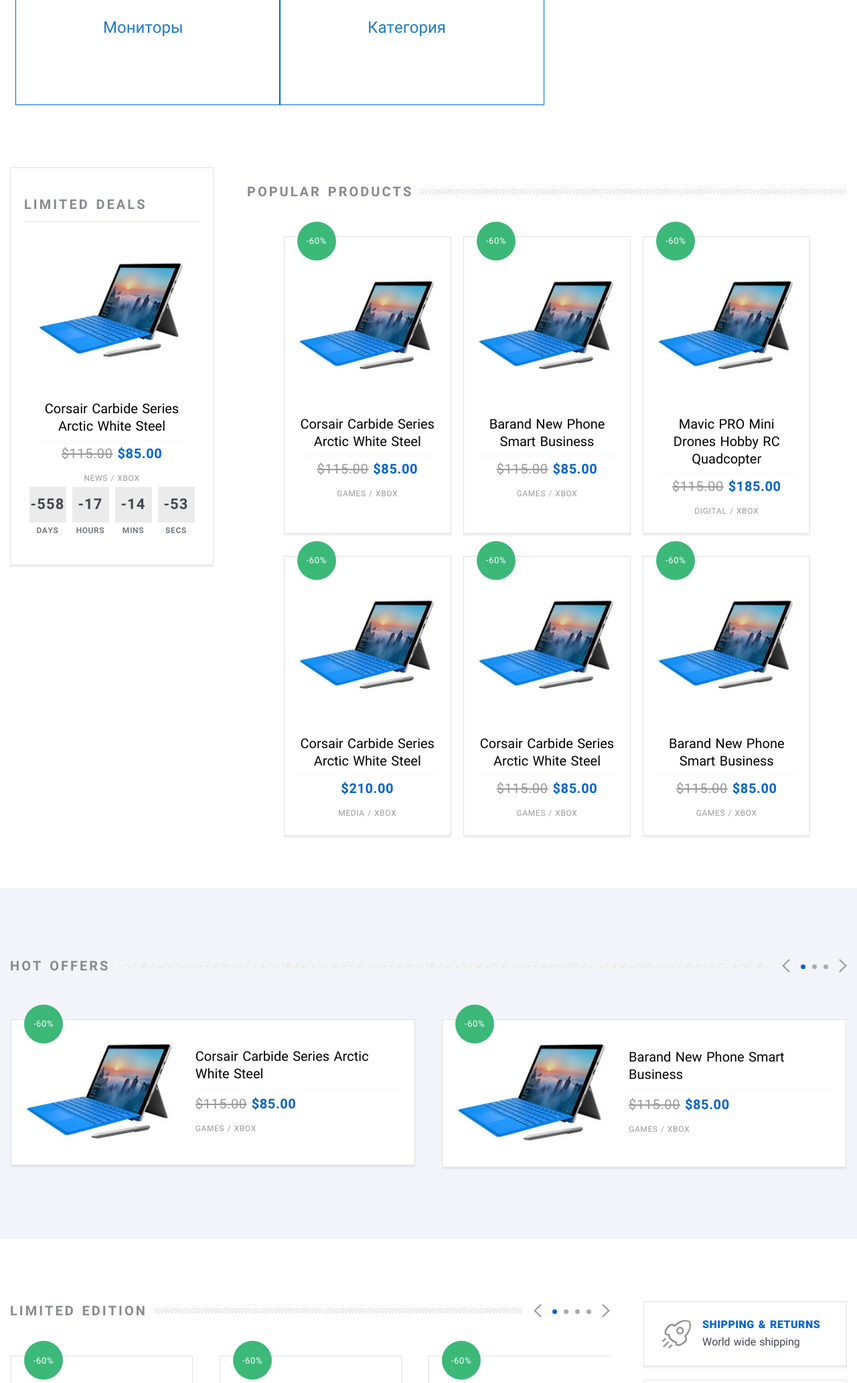
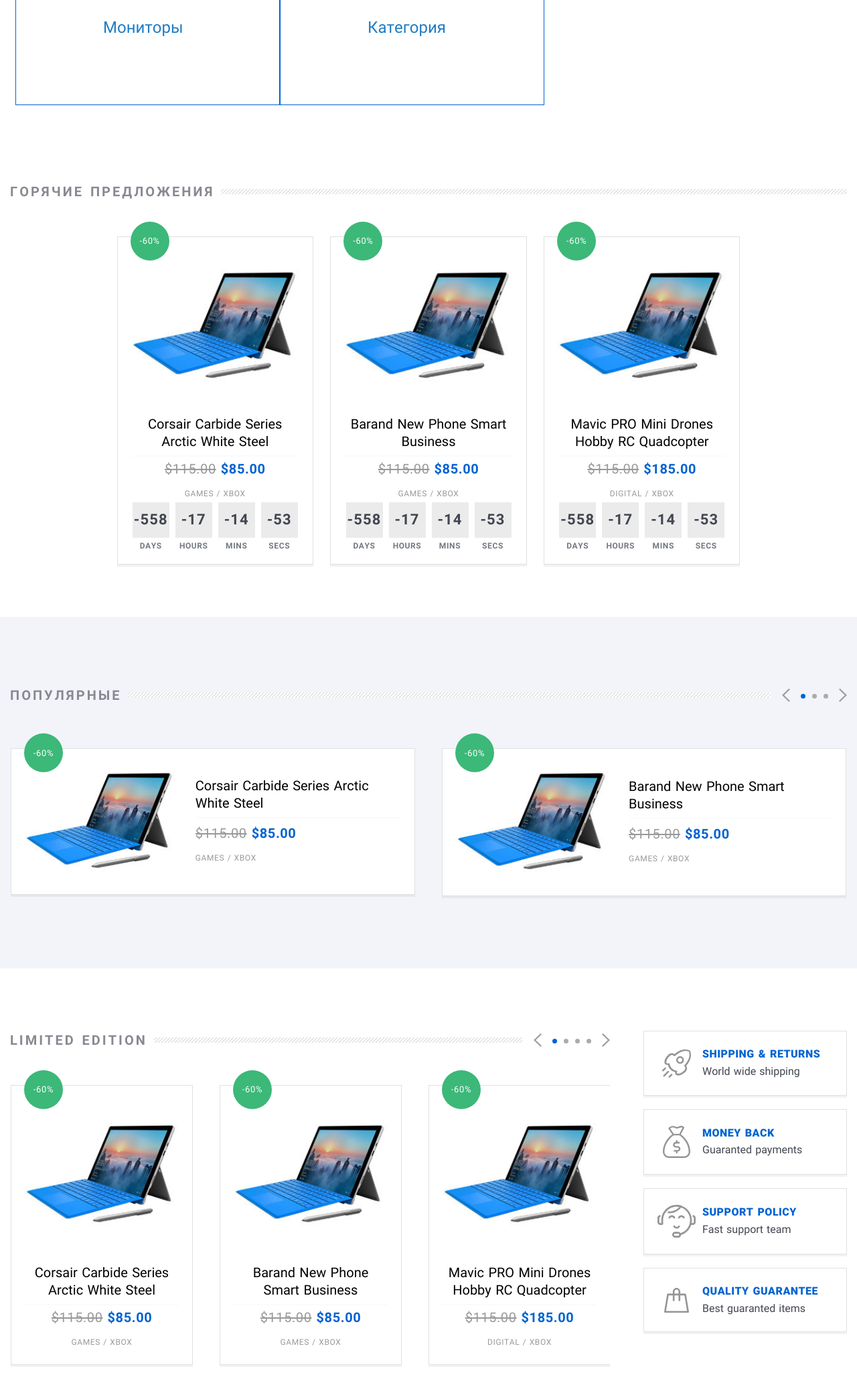
Before and after one commit to chegodaevvl/online_shop, a Django app: template online_shop/templates/django-frontend/index.html in a window 1280 px wide. Shown: the part 2118-4183 px from the top of the page at 67% size. Run offline with Django 3.2, Linux system fonts and the light colour scheme; the template is opened without the code that fills it, so the values that code supplies are empty.

Commit message:
hot offers section editted

```diff
--- a/online_shop/templates/django-frontend/index.html
+++ b/online_shop/templates/django-frontend/index.html
@@ -251,14 +251,14 @@
         </div>
       </div>
     </div>
-    <div class="Section Section_column Section_columnLeft Section_columnDesktop">
+    <div class="Section Section_column Section_columnDesktop">
       <div class="wrap">
-        <div class="Section-column">
-          <div class="Section-columnSection Section-columnSection_mark">
-            <header class="Section-columnHeader">
-              <strong class="Section-columnTitle">Limited Deals
-              </strong>
-            </header>
+        <div class="Section-content">
+          <header class="Section-header">
+            <h2 class="Section-title">Горячие предложения
+            </h2>
+          </header>
+          <div class="Cards">
             <div class="Card"><a class="Card-picture" href="#"><img src="assets/img/content/home/card.jpg" alt="card.jpg"/></a>
               <div class="Card-content">
                 <strong class="Card-title"><a href="#">Corsair Carbide Series Arctic White Steel</a>
@@ -266,7 +266,9 @@
                 <div class="Card-description">
                   <div class="Card-cost"><span class="Card-priceOld">$115.00</span><span class="Card-price">$85.00</span>
                   </div>
-                  <div class="Card-category">News / xbox
+                  <div class="Card-category">Games / xbox
+                  </div>
+                  <div class="Card-hover"><a class="Card-btn" href="#"><img src="assets/img/icons/card/bookmark.svg" alt="bookmark.svg"/></a><a class="Card-btn" href="#"><img src="assets/img/icons/card/cart.svg" alt="cart.svg"/></a><a class="Card-btn" href="compare.html"><img src="assets/img/icons/card/change.svg" alt="change.svg"/></a>
                   </div>
                 </div>
                 <div class="CountDown" data-date="31.09.2020 03:59">
@@ -296,28 +298,6 @@
                   </div>
                 </div>
               </div>
-            </div>
-          </div>
-        </div>
-        <div class="Section-content">
-          <header class="Section-header">
-            <h2 class="Section-title">Popular Products
-            </h2>
-          </header>
-          <div class="Cards">
-            <div class="Card"><a class="Card-picture" href="#"><img src="assets/img/content/home/card.jpg" alt="card.jpg"/></a>
-              <div class="Card-content">
-                <strong class="Card-title"><a href="#">Corsair Carbide Series Arctic White Steel</a>
-                </strong>
-                <div class="Card-description">
-                  <div class="Card-cost"><span class="Card-priceOld">$115.00</span><span class="Card-price">$85.00</span>
-                  </div>
-                  <div class="Card-category">Games / xbox
-                  </div>
-                  <div class="Card-hover"><a class="Card-btn" href="#"><img src="assets/img/icons/card/bookmark.svg" alt="bookmark.svg"/></a><a class="Card-btn" href="#"><img src="assets/img/icons/card/cart.svg" alt="cart.svg"/></a><a class="Card-btn" href="compare.html"><img src="assets/img/icons/card/change.svg" alt="change.svg"/></a>
-                  </div>
-                </div>
-              </div>
               <div class="Card-sale">-60%
               </div>
             </div>
@@ -331,6 +311,32 @@
                   <div class="Card-category">Games / xbox
                   </div>
                   <div class="Card-hover"><a class="Card-btn" href="#"><img src="assets/img/icons/card/bookmark.svg" alt="bookmark.svg"/></a><a class="Card-btn" href="#"><img src="assets/img/icons/card/cart.svg" alt="cart.svg"/></a><a class="Card-btn" href="compare.html"><img src="assets/img/icons/card/change.svg" alt="change.svg"/></a>
+                  </div>
+                </div>
+                <div class="CountDown" data-date="31.09.2020 03:59">
+                  <div class="CountDown-block">
+                    <div class="CountDown-wrap">
+                      <div class="CountDown-days">
+                      </div><span class="CountDown-label">days</span>
+                    </div>
+                  </div>
+                  <div class="CountDown-block">
+                    <div class="CountDown-wrap">
+                      <div class="CountDown-hours">
+                      </div><span class="CountDown-label">hours</span>
+                    </div>
+                  </div>
+                  <div class="CountDown-block">
+                    <div class="CountDown-wrap">
+                      <div class="CountDown-minutes">
+                      </div><span class="CountDown-label">mins</span>
+                    </div>
+                  </div>
+                  <div class="CountDown-block">
+                    <div class="CountDown-wrap">
+                      <div class="CountDown-secs">
+                      </div><span class="CountDown-label">secs</span>
+                    </div>
                   </div>
                 </div>
               </div>
@@ -349,90 +355,37 @@
                   <div class="Card-hover"><a class="Card-btn" href="#"><img src="assets/img/icons/card/bookmark.svg" alt="bookmark.svg"/></a><a class="Card-btn" href="#"><img src="assets/img/icons/card/cart.svg" alt="cart.svg"/></a><a class="Card-btn" href="compare.html"><img src="assets/img/icons/card/change.svg" alt="change.svg"/></a>
                   </div>
                 </div>
-              </div>
-              <div class="Card-sale">-60%
-              </div>
-            </div>
-            <div class="Card"><a class="Card-picture" href="#"><img src="assets/img/content/home/card.jpg" alt="card.jpg"/></a>
-              <div class="Card-content">
-                <strong class="Card-title"><a href="#">Corsair Carbide Series Arctic White Steel</a>
-                </strong>
-                <div class="Card-description">
-                  <div class="Card-cost"><span class="Card-price">$210.00</span>
+                <div class="CountDown" data-date="31.09.2020 03:59">
+                  <div class="CountDown-block">
+                    <div class="CountDown-wrap">
+                      <div class="CountDown-days">
+                      </div><span class="CountDown-label">days</span>
+                    </div>
                   </div>
-                  <div class="Card-category">Media / xbox
+                  <div class="CountDown-block">
+                    <div class="CountDown-wrap">
+                      <div class="CountDown-hours">
+                      </div><span class="CountDown-label">hours</span>
+                    </div>
                   </div>
-                  <div class="Card-hover"><a class="Card-btn" href="#"><img src="assets/img/icons/card/bookmark.svg" alt="bookmark.svg"/></a><a class="Card-btn" href="#"><img src="assets/img/icons/card/cart.svg" alt="cart.svg"/></a><a class="Card-btn" href="compare.html"><img src="assets/img/icons/card/change.svg" alt="change.svg"/></a>
+                  <div class="CountDown-block">
+                    <div class="CountDown-wrap">
+                      <div class="CountDown-minutes">
+                      </div><span class="CountDown-label">mins</span>
+                    </div>
+                  </div>
+                  <div class="CountDown-block">
+                    <div class="CountDown-wrap">
+                      <div class="CountDown-secs">
+                      </div><span class="CountDown-label">secs</span>
+                    </div>
                   </div>
                 </div>
               </div>
               <div class="Card-sale">-60%
               </div>
             </div>
-            <div class="Card hide_md"><a class="Card-picture" href="#"><img src="assets/img/content/home/card.jpg" alt="card.jpg"/></a>
-              <div class="Card-content">
-                <strong class="Card-title"><a href="#">Corsair Carbide Series Arctic White Steel</a>
-                </strong>
-                <div class="Card-description">
-                  <div class="Card-cost"><span class="Card-priceOld">$115.00</span><span class="Card-price">$85.00</span>
-                  </div>
-                  <div class="Card-category">Games / xbox
-                  </div>
-                  <div class="Card-hover"><a class="Card-btn" href="#"><img src="assets/img/icons/card/bookmark.svg" alt="bookmark.svg"/></a><a class="Card-btn" href="#"><img src="assets/img/icons/card/cart.svg" alt="cart.svg"/></a><a class="Card-btn" href="compare.html"><img src="assets/img/icons/card/change.svg" alt="change.svg"/></a>
-                  </div>
-                </div>
-              </div>
-              <div class="Card-sale">-60%
-              </div>
-            </div>
-            <div class="Card hide_md"><a class="Card-picture" href="#"><img src="assets/img/content/home/card.jpg" alt="card.jpg"/></a>
-              <div class="Card-content">
-                <strong class="Card-title"><a href="#">Barand New Phone Smart Business</a>
-                </strong>
-                <div class="Card-description">
-                  <div class="Card-cost"><span class="Card-priceOld">$115.00</span><span class="Card-price">$85.00</span>
-                  </div>
-                  <div class="Card-category">Games / xbox
-                  </div>
-                  <div class="Card-hover"><a class="Card-btn" href="#"><img src="assets/img/icons/card/bookmark.svg" alt="bookmark.svg"/></a><a class="Card-btn" href="#"><img src="assets/img/icons/card/cart.svg" alt="cart.svg"/></a><a class="Card-btn" href="compare.html"><img src="assets/img/icons/card/change.svg" alt="change.svg"/></a>
-                  </div>
-                </div>
-              </div>
-              <div class="Card-sale">-60%
-              </div>
-            </div>
-            <div class="Card hide_md hide_1450"><a class="Card-picture" href="#"><img src="assets/img/content/home/card.jpg" alt="card.jpg"/></a>
-              <div class="Card-content">
-                <strong class="Card-title"><a href="#">Mavic PRO Mini Drones Hobby RC Quadcopter</a>
-                </strong>
-                <div class="Card-description">
-                  <div class="Card-cost"><span class="Card-priceOld">$115.00</span><span class="Card-price">$185.00</span>
-                  </div>
-                  <div class="Card-category">Digital / xbox
-                  </div>
-                  <div class="Card-hover"><a class="Card-btn" href="#"><img src="assets/img/icons/card/bookmark.svg" alt="bookmark.svg"/></a><a class="Card-btn" href="#"><img src="assets/img/icons/card/cart.svg" alt="cart.svg"/></a><a class="Card-btn" href="compare.html"><img src="assets/img/icons/card/change.svg" alt="change.svg"/></a>
-                  </div>
-                </div>
-              </div>
-              <div class="Card-sale">-60%
-              </div>
-            </div>
-            <div class="Card hide_md hide_1450"><a class="Card-picture" href="#"><img src="assets/img/content/home/card.jpg" alt="card.jpg"/></a>
-              <div class="Card-content">
-                <strong class="Card-title"><a href="#">Corsair Carbide Series Arctic White Steel</a>
-                </strong>
-                <div class="Card-description">
-                  <div class="Card-cost"><span class="Card-price">$210.00</span>
-                  </div>
-                  <div class="Card-category">Media / xbox
-                  </div>
-                  <div class="Card-hover"><a class="Card-btn" href="#"><img src="assets/img/icons/card/bookmark.svg" alt="bookmark.svg"/></a><a class="Card-btn" href="#"><img src="assets/img/icons/card/cart.svg" alt="cart.svg"/></a><a class="Card-btn" href="compare.html"><img src="assets/img/icons/card/change.svg" alt="change.svg"/></a>
-                  </div>
-                </div>
-              </div>
-              <div class="Card-sale">-60%
-              </div>
-            </div>
+
           </div>
         </div>
       </div>
@@ -442,7 +395,7 @@
         <div class="Section-content">
           <div class="Slider Slider_carousel">
             <header class="Section-header">
-              <h2 class="Section-title">Hot Offers
+              <h2 class="Section-title">Популярные
               </h2>
               <div class="Section-control">
                 <div class="Slider-navigate">
@@ -804,6 +757,7 @@
       </div>
     </div>
   </div>
+
   <footer class="Footer">
     <div class="wrap">
       <div class="row Footer-main">
@@ -909,6 +863,7 @@
   <script src="assets/plg/range/ion.rangeSlider.min.js"></script>
   <script src="assets/plg/Slider/slick.min.js"></script>
   <script src="assets/js/scripts.js"></script>
+  <script src="assets/js/jquery.min.js"></script>
   <script src="assets/js/open-profile-list.js"></script>
 </body>
 </html>
```
